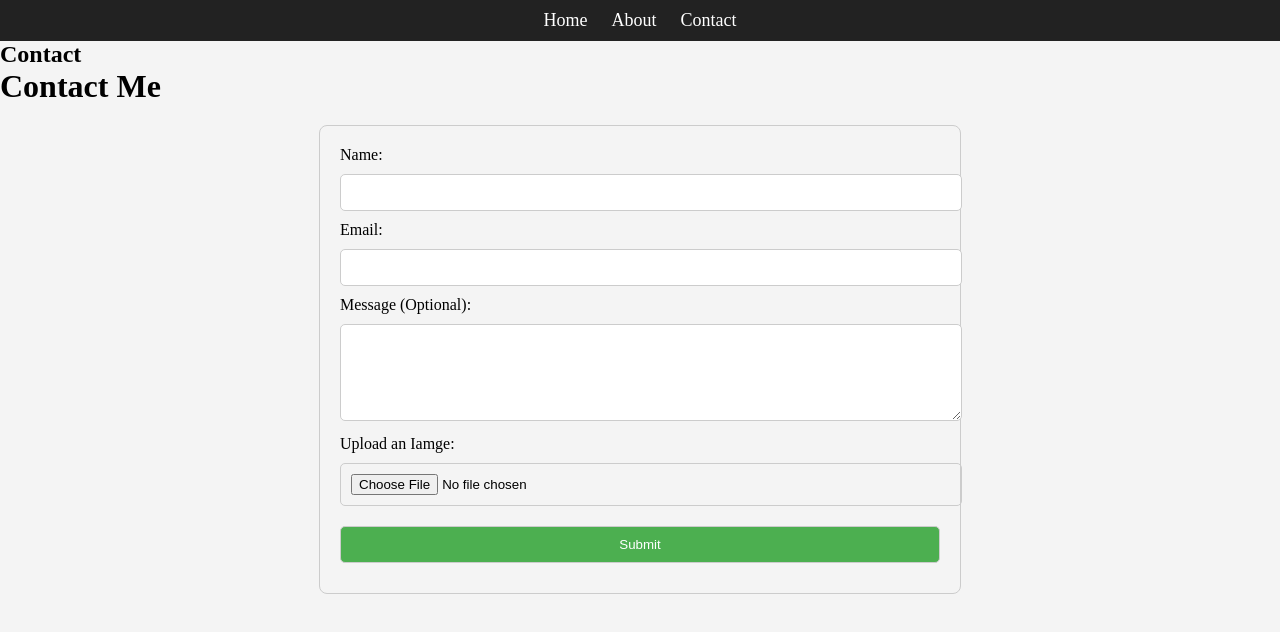
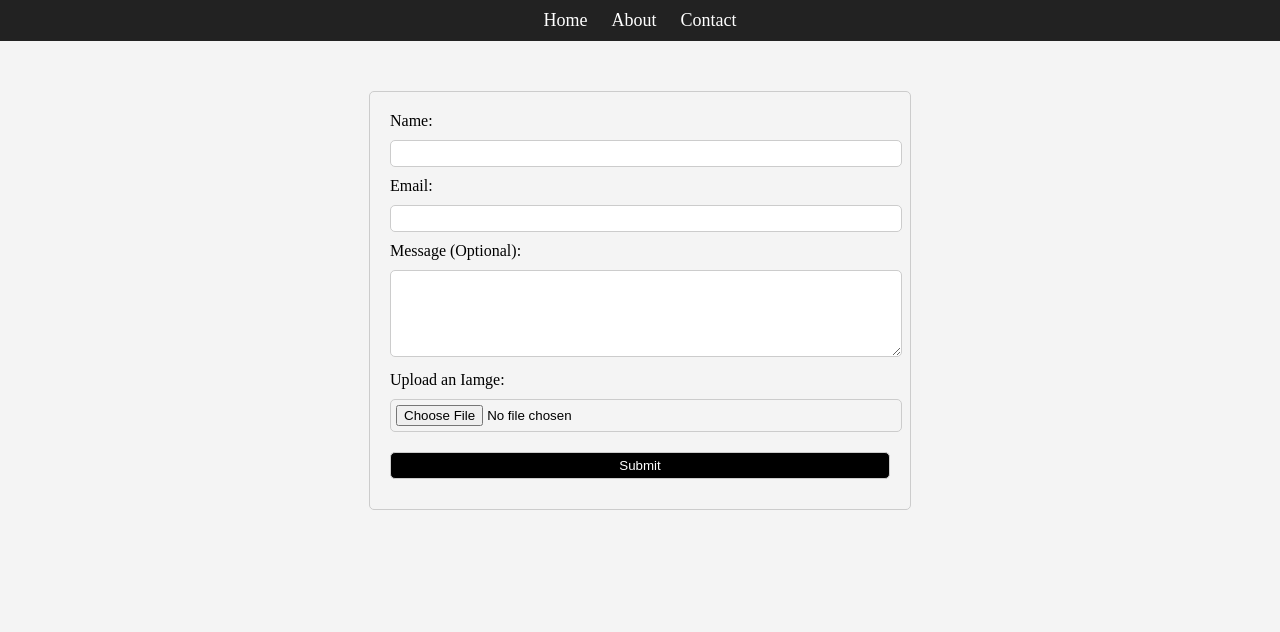
Before and after one commit to HiiPower05/MovieRequest, a plain HTML site: page contact.html in a window 1280 px wide. Drawn offline with Linux system fonts and the light colour scheme.

Commit message:
Finished with the contact.html and contact.css; Tested formspree, I got the form in my email, but the image.

```diff
--- a/contact.html
+++ b/contact.html
@@ -15,11 +15,8 @@
         <a href="contact.html">Contact</a>
     </nav>
     </header>
-    <h2>
-        Contact
-    </h2>
+
     <div class="container-form">
-        <h1>Contact Me</h1>
         <form action="https://formspree.io/f/manjrqob" method="POST">
         <label for="name">Name: </label>
         <input type="text" name="name" id="name" required>
--- a/styles/contact.css
+++ b/styles/contact.css
@@ -1,26 +1,27 @@
 form {
-    max-width: 600px;
-    margin: 20px auto;
+    max-width: 500px;
+    margin: 50px auto;
     padding: 20px;
     background-color: #f4f4f4;
-    border-radius: 8px;
+    border-radius: 5px;
     border: 1px solid #ccc;
 }
 
 form input, form textarea, form button {
     width: 100%;
-    padding: 10px;
+    padding: 5px;
     margin: 10px 0;
     border-radius: 5px;
     border: 1px solid #ccc;
 }
 
 form button {
-    background-color: #4CAF50;
+    background-color: black;
     color: white;
     cursor: pointer;
 }
 
 form button:hover {
-    background-color: #45a049;
+    background-color: white;
+    color: black;
 }
--- a/styles/styles.css
+++ b/styles/styles.css
@@ -5,6 +5,13 @@
 }
 body {
     background-color: #f4f4f4;
+    display: flex;
+    flex-direction: column;
+}
+
+html, body {
+    height: 100%;
+    margin: 0;
 }
 /* Giving footer and header the same color */
 header, footer {
@@ -34,6 +41,7 @@ nav a:hover {
     max-width: 900px;
     margin: 0 auto;
     position: relative;
+    flex: 1;
 }
 .center-text h1, .center-text p {
     margin: 0.5rem 0;
@@ -65,5 +73,5 @@ footer {
     padding: 20px;
     background-color: #333;
     color: white;
-    margin-top: 20px;
+
 }
```
Also changed, not shown: about.html (+3 -2 lines).
